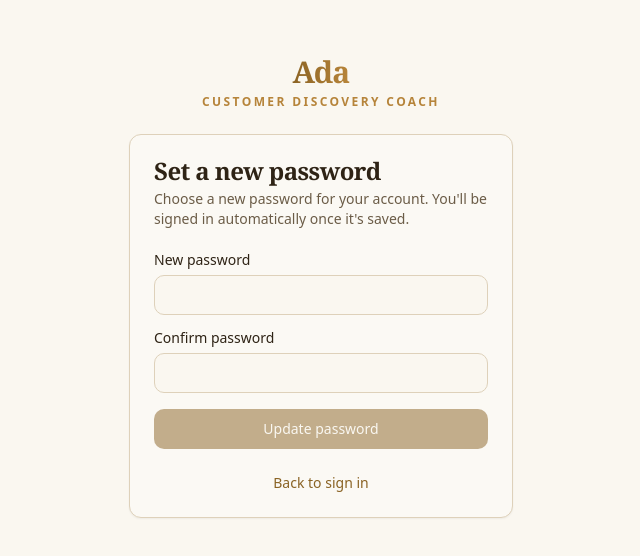
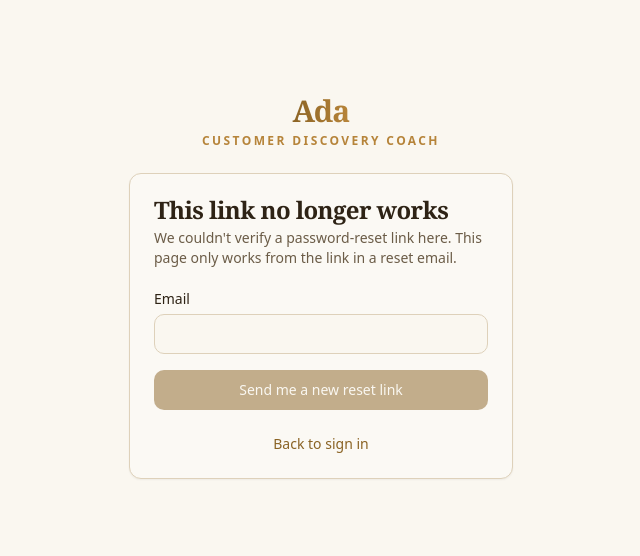
Before and after one commit to MohalesD/ada-coach, a React (Vite) app: page /reset-password in a window 1280 px wide. Shown: the part 114-670 px from the top of the page, without its empty margins (319-959 px from the left). Built offline with nearby package versions, Linux system fonts and the light colour scheme; no server answers.

Commit message:
docs: add reconciled backlog v1; fix(auth): recovery-event-only reset

```diff
--- a/src/pages/ResetPassword.tsx
+++ b/src/pages/ResetPassword.tsx
@@ -10,8 +10,38 @@ import { supabase } from '@/lib/supabase';
 
 const PASSWORD_MIN = 8;
 
+// A page reload mid-flow (after PASSWORD_RECOVERY has already fired once)
+// would otherwise lose the "this is a genuine recovery session" signal,
+// since the event is transient and Supabase strips the recovery tokens
+// from the URL once processed. This sessionStorage flag survives a reload
+// of the same tab without surviving a fresh sign-in elsewhere, and without
+// ever being treated as sufficient on its own — it is only ever trusted
+// together with a session that Supabase itself currently considers valid.
+const RECOVERY_FLAG_KEY = 'ada-coach:password-recovery-active';
+
+// How long we wait for Supabase to process a recovery link's hash tokens
+// and fire PASSWORD_RECOVERY before concluding this isn't a genuine
+// recovery visit. The listener stays attached after this fires, so a
+// slow-but-real event still resolves correctly — this only controls how
+// long the loading state is shown before falling back to "invalid" copy.
+const RECOVERY_WAIT_MS = 3000;
+
+type RecoveryState = 'checking' | 'ready' | 'invalid';
+
 type FieldName = 'password' | 'confirmPassword';
 type Errors = Partial<Record<FieldName, string>>;
+
+// Supabase appends `error`, `error_code`, and `error_description` to the
+// redirect URL's hash fragment (not a session) when a recovery link is
+// expired, already used, or otherwise invalid.
+function readHashError(): { code: string | null; description: string | null } | null {
+  if (!window.location.hash) return null;
+  const params = new URLSearchParams(window.location.hash.replace(/^#/, ''));
+  const code = params.get('error_code');
+  const description = params.get('error_description');
+  if (!code && !params.get('error')) return null;
+  return { code, description: description ? description.replace(/\+/g, ' ') : null };
+}
 
 export default function ResetPassword() {
   const navigate = useNavigate();
@@ -21,27 +51,76 @@ export default function ResetPassword() {
   const [submitAttempted, setSubmitAttempted] = useState(false);
   const [isSubmitting, setIsSubmitting] = useState(false);
   const [formError, setFormError] = useState<string | null>(null);
-  const [hasRecoverySession, setHasRecoverySession] = useState<boolean | null>(null);
 
-  // Supabase parses the recovery token from the URL hash and emits
-  // PASSWORD_RECOVERY (or just sets the session). We treat any active
-  // session as license to call updateUser.
+  const [recoveryState, setRecoveryState] = useState<RecoveryState>('checking');
+  const [invalidReason, setInvalidReason] = useState<string | null>(null);
+
+  // "Send me a new reset link" — an expired/invalid link carries no email
+  // (Supabase deliberately omits it from the error redirect), so we ask
+  // for it again here rather than building a separate page.
+  const [resendEmail, setResendEmail] = useState('');
+  const [resendSubmitting, setResendSubmitting] = useState(false);
+  const [resendSent, setResendSent] = useState(false);
+  const [resendError, setResendError] = useState<string | null>(null);
+
+  // Only a genuine PASSWORD_RECOVERY event unlocks the form — not "any
+  // active session." An already-signed-in user who lands on this route
+  // (bookmark, back button, shared link) must not be able to change their
+  // password without ever proving they know the current one; that path
+  // stays on the Settings page's current-password-verified flow.
   useEffect(() => {
-    let cancelled = false;
+    let hadHashError = false;
+    let resolved = false;
 
-    (async () => {
-      const { data } = await supabase.auth.getSession();
-      if (cancelled) return;
-      setHasRecoverySession(!!data.session);
-    })();
+    const hashError = readHashError();
+    if (hashError) {
+      hadHashError = true;
+      resolved = true;
+      setInvalidReason(hashError.description ?? 'This reset link is invalid or has expired.');
+      setRecoveryState('invalid');
+      // Clean the error tokens out of the visible URL; nothing below
+      // should keep re-reading them.
+      window.history.replaceState(null, '', window.location.pathname);
+    }
 
-    const { data: sub } = supabase.auth.onAuthStateChange((_event, session) => {
-      setHasRecoverySession(!!session);
+    const markReady = () => {
+      // An explicit error already won — a later event (there shouldn't
+      // be one, but auth state changes are inherently async) must not
+      // silently override a link we've already told the user is dead.
+      if (hadHashError) return;
+      resolved = true;
+      sessionStorage.setItem(RECOVERY_FLAG_KEY, '1');
+      setRecoveryState('ready');
+    };
+
+    // Reload mid-flow: the event already fired once this tab and won't
+    // fire again, so trust the flag — but only alongside a session
+    // Supabase currently considers valid, never the flag alone.
+    if (!hadHashError && sessionStorage.getItem(RECOVERY_FLAG_KEY) === '1') {
+      void supabase.auth.getSession().then(({ data }) => {
+        if (data.session) markReady();
+      });
+    }
+
+    const { data: sub } = supabase.auth.onAuthStateChange((event) => {
+      if (event === 'PASSWORD_RECOVERY') {
+        markReady();
+      }
+      if (event === 'SIGNED_OUT') {
+        sessionStorage.removeItem(RECOVERY_FLAG_KEY);
+      }
     });
 
+    const timeout = window.setTimeout(() => {
+      if (!resolved) {
+        setRecoveryState('invalid');
+        setInvalidReason(null);
+      }
+    }, RECOVERY_WAIT_MS);
+
     return () => {
-      cancelled = true;
       sub.subscription.unsubscribe();
+      window.clearTimeout(timeout);
     };
   }, []);
 
@@ -70,14 +149,7 @@ export default function ResetPassword() {
     setSubmitAttempted(true);
     setFormError(null);
 
-    if (!isValid || isSubmitting) return;
-
-    if (!hasRecoverySession) {
-      setFormError(
-        'This reset link is invalid or has expired. Request a new one from the sign-in page.'
-      );
-      return;
-    }
+    if (!isValid || isSubmitting || recoveryState !== 'ready') return;
 
     setIsSubmitting(true);
     try {
@@ -88,12 +160,39 @@ export default function ResetPassword() {
         );
         return;
       }
+      sessionStorage.removeItem(RECOVERY_FLAG_KEY);
       toast.success('Password updated. You are signed in.');
       navigate('/', { replace: true });
     } catch {
       setFormError('Something went wrong. Please try again.');
     } finally {
       setIsSubmitting(false);
+    }
+  };
+
+  const handleResend = async (e: FormEvent) => {
+    e.preventDefault();
+    setResendError(null);
+    if (!resendEmail.trim() || resendSubmitting) return;
+
+    setResendSubmitting(true);
+    try {
+      // Same call and redirect shape as the "Forgot password?" flow on
+      // the sign-in page — this page never duplicates that logic, it
+      // only offers it again here, since the link that brought them here
+      // no longer works.
+      const { error } = await supabase.auth.resetPasswordForEmail(resendEmail.trim(), {
+        redirectTo: `${window.location.origin}/reset-password`,
+      });
+      if (error) {
+        setResendError('We could not send a reset link right now. Please try again in a moment.');
+        return;
+      }
+      setResendSent(true);
+    } catch {
+      setResendError('Something went wrong. Please try again.');
+    } finally {
+      setResendSubmitting(false);
     }
   };
 
@@ -109,6 +208,73 @@ export default function ResetPassword() {
           </p>
         </div>
 
+        {recoveryState === 'checking' && (
+          <Card>
+            <CardContent className="flex items-center justify-center gap-2 py-10 text-sm text-muted-foreground">
+              <Loader2 className="h-4 w-4 animate-spin" />
+              Verifying your reset link…
+            </CardContent>
+          </Card>
+        )}
+
+        {recoveryState === 'invalid' && (
+          <Card>
+            <CardHeader>
+              <CardTitle>This link no longer works</CardTitle>
+              <CardDescription>
+                {invalidReason ??
+                  "We couldn't verify a password-reset link here. This page only works from the link in a reset email."}
+              </CardDescription>
+            </CardHeader>
+            <CardContent>
+              {resendSent ? (
+                <p className="text-sm text-muted-foreground" role="status" aria-live="polite">
+                  Check your email for a new reset link.
+                </p>
+              ) : (
+                <form onSubmit={handleResend} noValidate className="flex flex-col gap-4">
+                  <div className="flex flex-col gap-2">
+                    <Label htmlFor="resendEmail">Email</Label>
+                    <Input
+                      id="resendEmail"
+                      type="email"
+                      autoComplete="email"
+                      required
+                      value={resendEmail}
+                      onChange={(e) => setResendEmail(e.target.value)}
+                      disabled={resendSubmitting}
+                    />
+                  </div>
+                  {resendError && (
+                    <p className="text-sm text-destructive" role="alert">
+                      {resendError}
+                    </p>
+                  )}
+                  <Button
+                    type="submit"
+                    disabled={resendSubmitting || !resendEmail.trim()}
+                    className="bg-primary text-primary-foreground hover:bg-primary/90"
+                  >
+                    {resendSubmitting && <Loader2 className="mr-2 h-4 w-4 animate-spin" />}
+                    {resendSubmitting ? 'Sending...' : 'Send me a new reset link'}
+                  </Button>
+                </form>
+              )}
+
+              <div className="mt-6 text-center text-sm text-muted-foreground">
+                <button
+                  type="button"
+                  className="font-medium text-primary underline-offset-4 hover:underline"
+                  onClick={() => navigate('/login', { replace: true })}
+                >
+                  Back to sign in
+                </button>
+              </div>
+            </CardContent>
+          </Card>
+        )}
+
+        {recoveryState === 'ready' && (
           <Card>
             <CardHeader>
               <CardTitle>Set a new password</CardTitle>
@@ -186,6 +352,7 @@ export default function ResetPassword() {
               </div>
             </CardContent>
           </Card>
+        )}
       </div>
     </div>
   );
```
Also changed, not shown: src/pages/Login.tsx (+11 -0 lines), 1 other file (tests, documents, lock files or other folders). Lines whose indentation alone changed are shown as unchanged.
